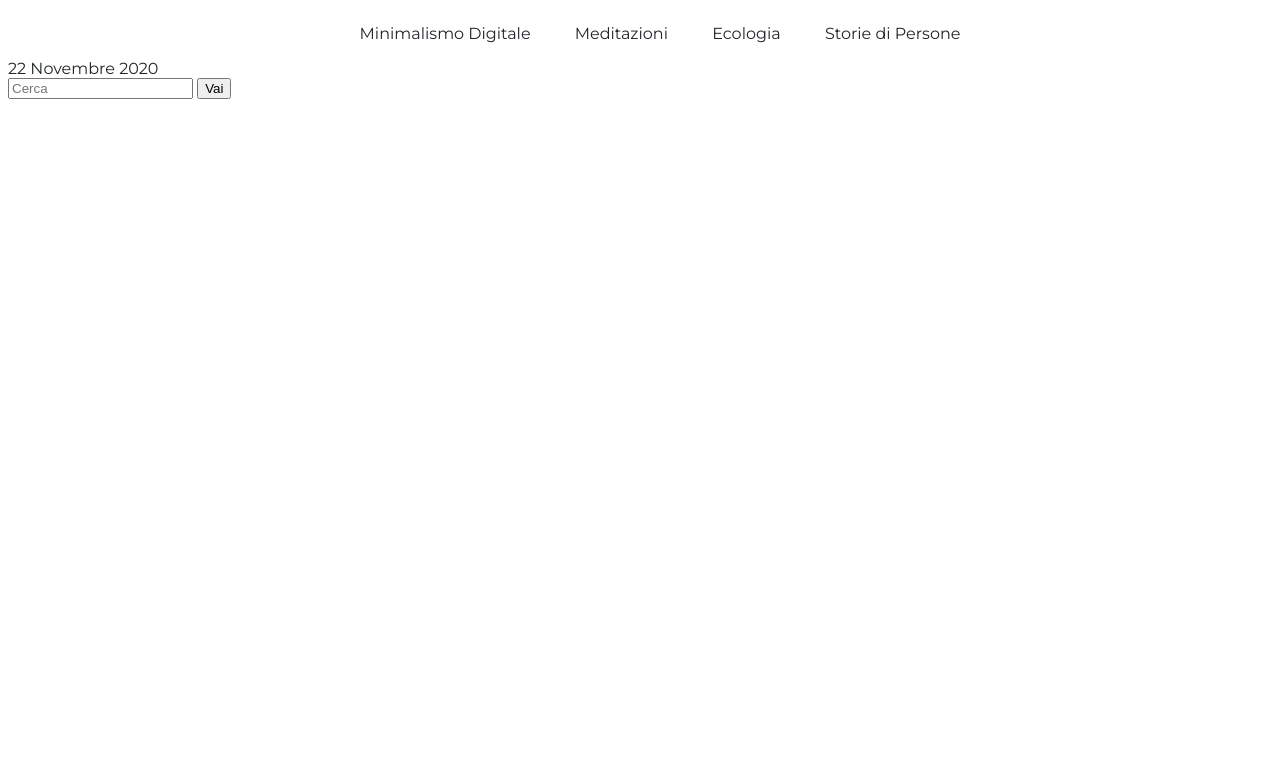
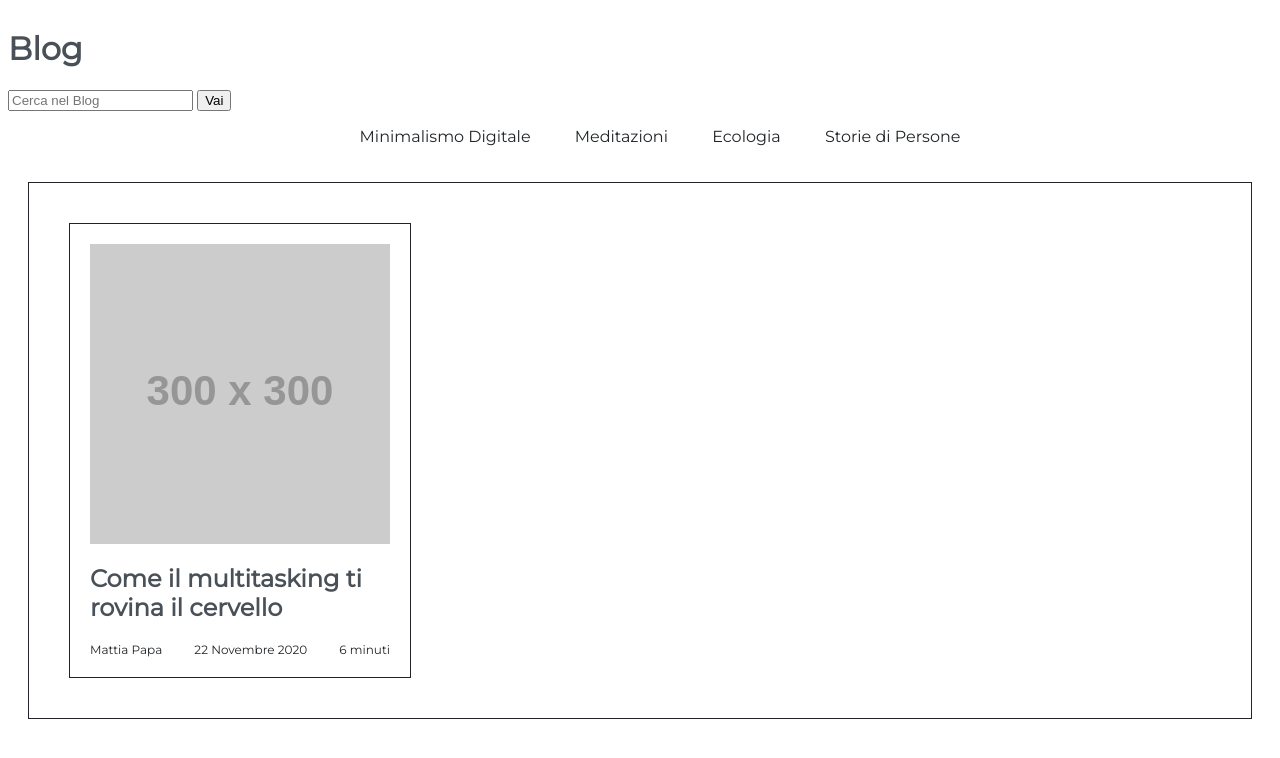
Before and after one commit to Mattia-digital/mattia-papa, a plain HTML site: page blog.html in a window 1280 px wide. Drawn offline with Linux system fonts and the light colour scheme; placeholder pictures from the web are drawn by us.

Commit message:
creazione card per il blog

```diff
--- a/blog.html
+++ b/blog.html
@@ -19,6 +19,14 @@
         </header>
 
         <main>
+
+        <h1>Blog</h1>
+
+            <form>
+                <input type="search" name="q" placeholder="Cerca nel Blog">
+                <input type="submit" value="Vai">
+            </form>
+
             <nav>
                 <ul id="menu-blog">
                     <li>Minimalismo Digitale</li>
@@ -28,11 +36,25 @@
                 </ul>
             </nav>
 
-            <time datetime="2020-11-22">22 Novembre 2020</time>
-            <form>
-                <input type="search" name="q" placeholder="Cerca">
-                <input type="submit" value="Vai">
-            </form>
+
+            <section class="container" id="blog">
+
+                <section class="container" id="post">
+                    <img src="https://via.placeholder.com/300">
+                    <h2>Come il multitasking ti rovina il cervello</h2>
+                    <section class="blogpost-info">
+                        <li>Mattia Papa</li>
+                        <li><time datetime="2020-11-22">22 Novembre 2020</time></li>
+                        <li>6 minuti</li>
+                    </section>
+
+                </section>
+
+
+
+            </section>
+
+
 
 
 
--- a/styles/style.css
+++ b/styles/style.css
@@ -44,25 +44,26 @@ nav {
     justify-content: center;
 }
 
-.container1 {
+img {
+    display: block; /* le immagini sono un inline element come i paragrafi */
+    margin: 0;
+}
+
+.container {
     margin: 20px;
     padding: 20px;
     display: flex;
+    border: 1px solid;
+}
+
+#home-bio {
     flex-wrap: wrap;
     justify-content: space-around;
 }
 
-.container2 {
-    margin: 20px;
-    padding: 20px;
-    display: flex;
+#home-main {
     flex-wrap: wrap;
     flex-direction: column;
-}
-
-img {
-    display: block; /* le immagini sono un inline element come i paragrafi */
-    margin: 0;
 }
 
 #mattia {
@@ -85,3 +86,23 @@ img {
     display: inline;
     margin: 20px;
 }
+
+#blog {
+    flex-direction: raw;
+    flex-wrap: wrap;
+}
+#post {
+    flex-direction: column;
+    max-width: 300px;
+}
+
+.blogpost-info li{
+    display: inline;
+    list-style: none;
+    font-size: 12px;
+}
+
+.blogpost-info {
+    display: flex;
+    justify-content: space-between
+}
```
